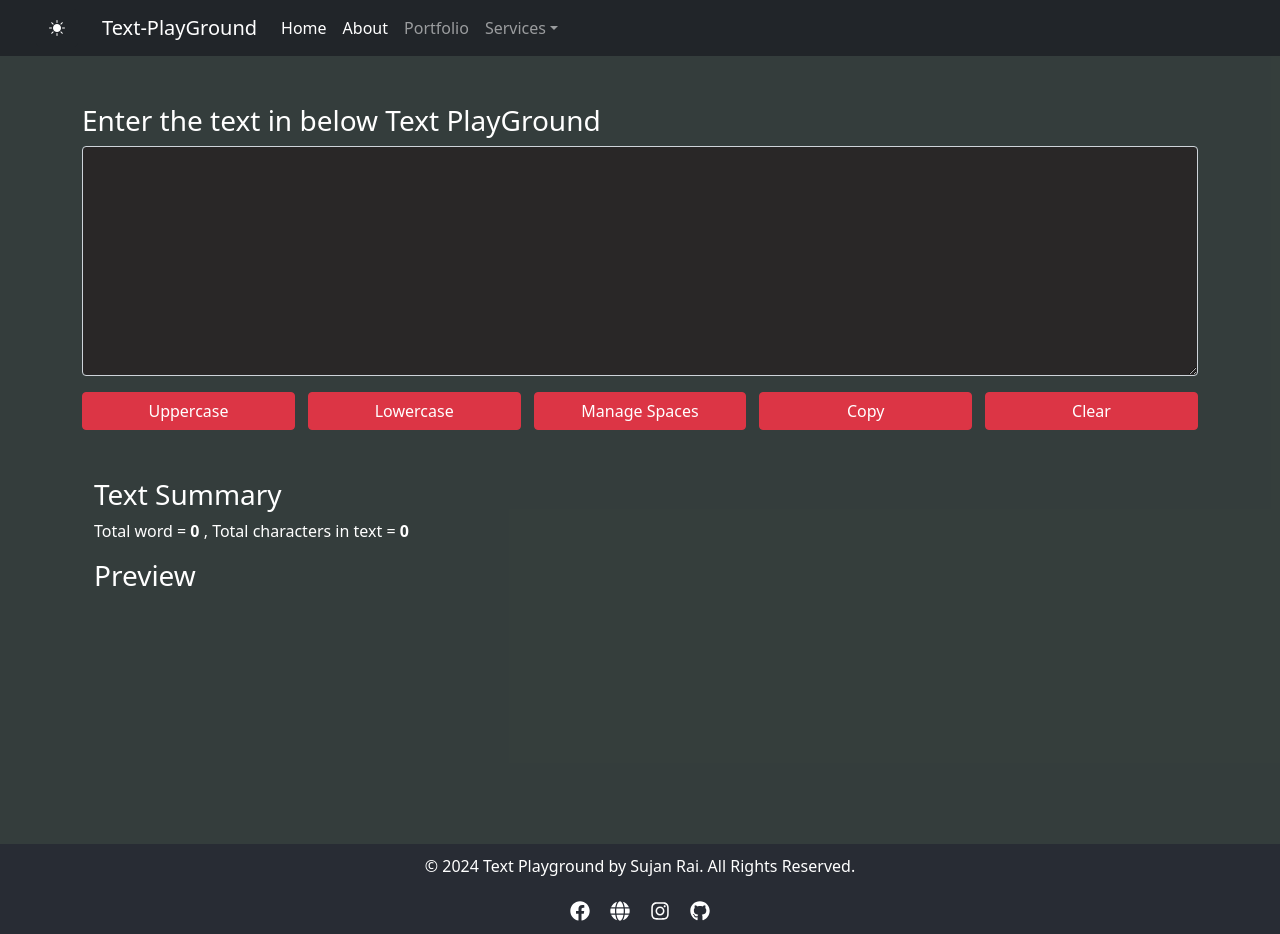
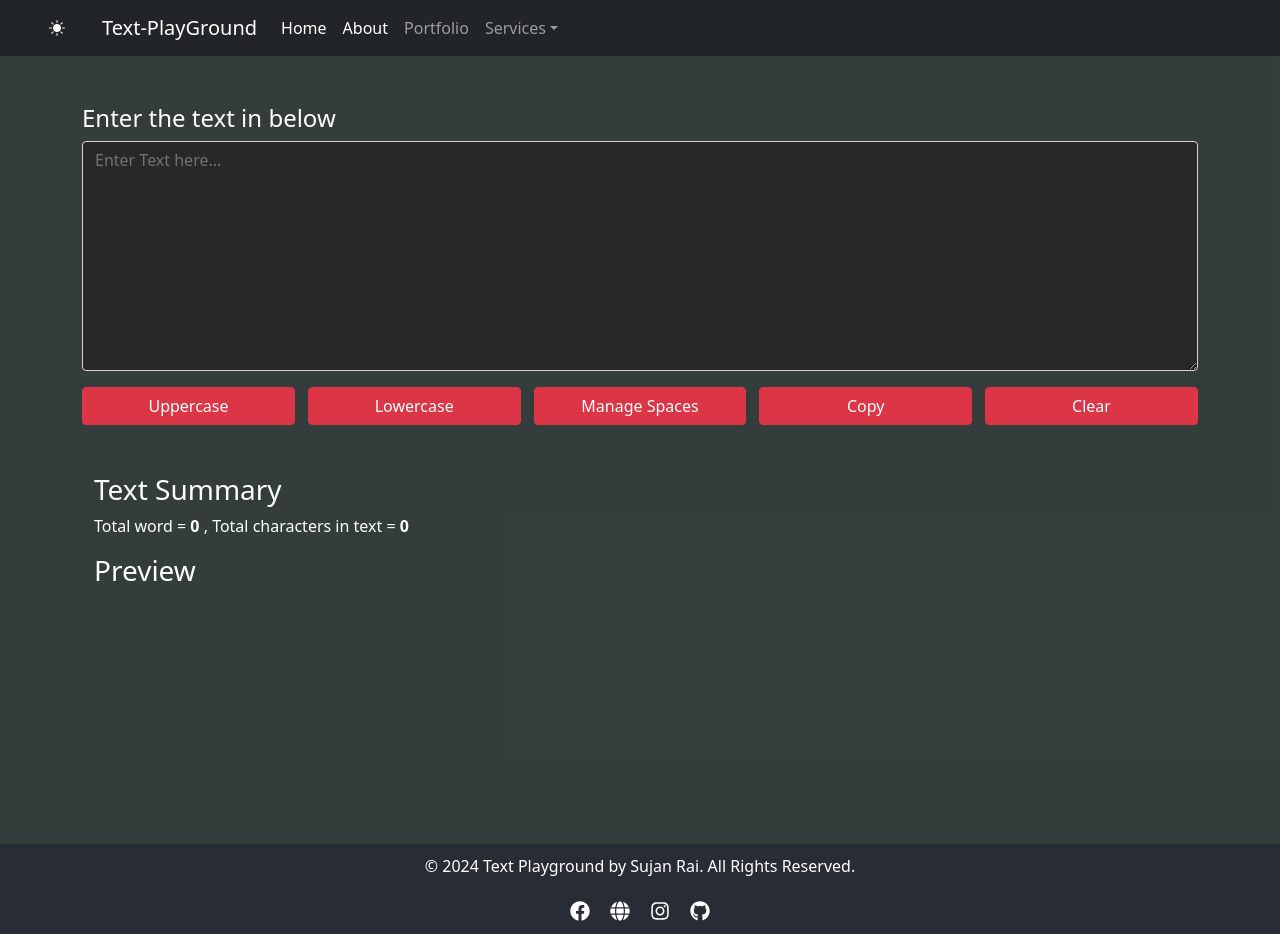
Before and after one commit to Sujan-Rai-426/React-Projects, a React (Vite) app in the folder 05_Text_PlayGround/: page / in a window 1280 px wide. Built offline with nearby package versions, Linux system fonts and the light colour scheme.

Commit message:
Minor fix in textform edit

```diff
--- a/05_Text_PlayGround/src/App.jsx
+++ b/05_Text_PlayGround/src/App.jsx
@@ -68,7 +68,7 @@ function App() {
               <Routes>
 
                     {/* When People visit default '/'  -->TextForm or Home*/}
-                  <Route exact path="/" element={ <TextForm myStyle={myStyle} showAlert={showAlert} heading='Enter the text in below Text PlayGround' /> } />
+                  <Route exact path="/" element={ <TextForm myStyle={myStyle} showAlert={showAlert} heading='Enter the text in below' /> } />
                     {/* when people visit path '/about'  --> About */}
                   <Route exact path="/about" element={ <About myStyle={myStyle} /> } />
                     {/* when people visit path '/password_generator'  --> Password_Generator */}
--- a/05_Text_PlayGround/src/components/TextForm.jsx
+++ b/05_Text_PlayGround/src/components/TextForm.jsx
@@ -61,7 +61,7 @@ function TextForm(props) {
     {/* start div container for text operation */}
         <div className = 'my-5'>
             <div style={{display: 'flex', justifyContent:'space-between'}}>
-                <h3> {props.heading} </h3>
+                <h4> {props.heading} </h4>
                 {/* <div>
                     <label htmlFor="exampleColorInput" className="form-label"> <h5> Color picker </h5></label>
                     <input type="color" className="form-control form-control-color" id="exampleColorInput" value="#563d7c" title="Choose your color"></input>
@@ -69,7 +69,7 @@ function TextForm(props) {
             </div>
 
             <div className="mb-3">
-                <textarea  value={text} onChange={handle_change} style={props.myStyle.backgroundColor === 'rgb(28 38 36 / 89%)'? {backgroundColor: '#282424de', color: 'white'} : {backgroundColor: 'rgb(200 212 224)', color: 'black'}} ref={textRef} className="form-control" id="exampleFormControlTextarea1" rows="9" ></textarea>
+                <textarea  value={text} onChange={handle_change} style={props.myStyle.backgroundColor === 'rgb(28 38 36 / 89%)'? {backgroundColor: '#282424de', color: 'white'} : {backgroundColor: 'rgb(200 212 224)', color: 'black'}} ref={textRef} className="form-control" placeholder='Enter Text here...' id="exampleFormControlTextarea1" rows="9" > </textarea>
             </div>
 
             {/* button div  */}
```
